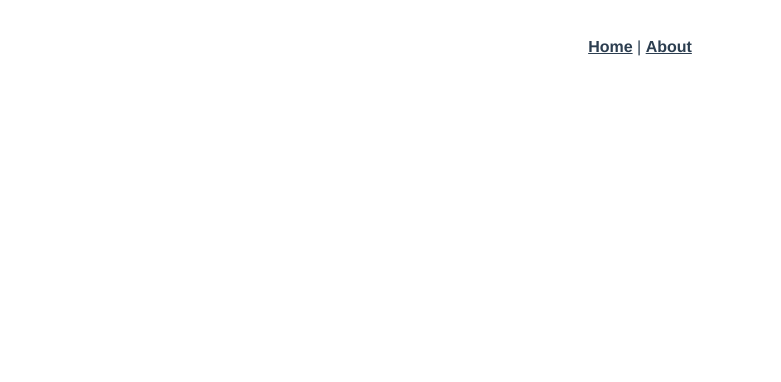
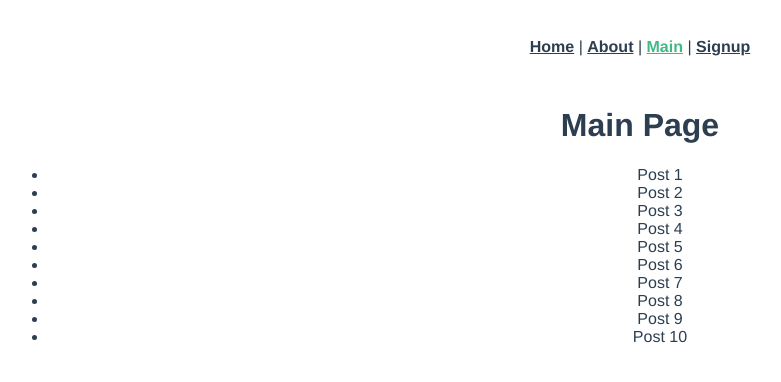
Before and after one commit to TKap000/WAD_group_AT, a Vue app in the folder homework3/: page /#/main in a window 1280 px wide. Before the commit this address had no page. Shown: the top 382 px of the page, without its empty margins (0-781 px from the left). Built offline with nearby package versions, Linux system fonts and the light colour scheme.

Commit message:
page templates

```diff
--- a/homework3/src/App.vue
+++ b/homework3/src/App.vue
@@ -1,7 +1,9 @@
 <template>
   <nav>
     <router-link to="/">Home</router-link> |
-    <router-link to="/about">About</router-link>
+    <router-link to="/about">About</router-link> |
+    <router-link to="/main">Main</router-link> |
+    <router-link to="/signup">Signup</router-link>
   </nav>
   <router-view/>
 </template>
--- a/homework3/src/router/index.js
+++ b/homework3/src/router/index.js
@@ -1,5 +1,6 @@
 import { createRouter, createWebHashHistory } from 'vue-router'
 import HomeView from '../views/HomeView.vue'
+import MainPage from '../views/MainPage.vue';
 
 const routes = [
   {
@@ -14,8 +15,19 @@ const routes = [
     // this generates a separate chunk (about.[hash].js) for this route
     // which is lazy-loaded when the route is visited.
     component: () => import(/* webpackChunkName: "about" */ '../views/AboutView.vue')
-  }
-]
+  },
+  {
+    path: '/main',
+    name: 'main',
+    component: MainPage, // Add Main Page route
+  },
+  {
+    path: '/signup',
+    name: 'signup',
+    component: () => import(/* webpackChunkName: "signup" */ '../views/SignupPage.vue'), // Add Signup Page route
+  },
+];
+
 
 const router = createRouter({
   history: createWebHashHistory(),
--- /dev/null
+++ b/homework3/src/views/MainPage.vue
@@ -0,0 +1,30 @@
+<template>
+    <div>
+      <h1>Main Page</h1>
+      <ul>
+        <li v-for="post in posts" :key="post.id">{{ post.title }}</li>
+      </ul>
+    </div>
+  </template>
+
+  <script>
+  export default {
+    name: "MainPage",
+    data() {
+      return {
+        posts: [
+          { id: 1, title: "Post 1" },
+          { id: 2, title: "Post 2" },
+          { id: 3, title: "Post 3" },
+          { id: 4, title: "Post 4" },
+          { id: 5, title: "Post 5" },
+          { id: 6, title: "Post 6" },
+          { id: 7, title: "Post 7" },
+          { id: 8, title: "Post 8" },
+          { id: 9, title: "Post 9" },
+          { id: 10, title: "Post 10" },
+        ],
+      };
+    },
+  };
+  </script>
--- /dev/null
+++ b/homework3/src/views/SignupPage.vue
@@ -0,0 +1,31 @@
+<template>
+    <div>
+      <h1>Signup Page</h1>
+      <form>
+        <label for="name">Name:</label>
+        <input type="text" id="name" v-model="name" placeholder="Enter your name" />
+
+        <label for="email">Email:</label>
+        <input type="email" id="email" v-model="email" placeholder="Enter your email" />
+
+        <button type="submit" @click.prevent="submitForm">Sign Up</button>
+      </form>
+    </div>
+  </template>
+
+  <script>
+  export default {
+    name: "SignupPage",
+    data() {
+      return {
+        name: "",
+        email: "",
+      };
+    },
+    methods: {
+      submitForm() {
+        alert(`Signed up with Name: ${this.name}, Email: ${this.email}`);
+      },
+    },
+  };
+  </script>
```
